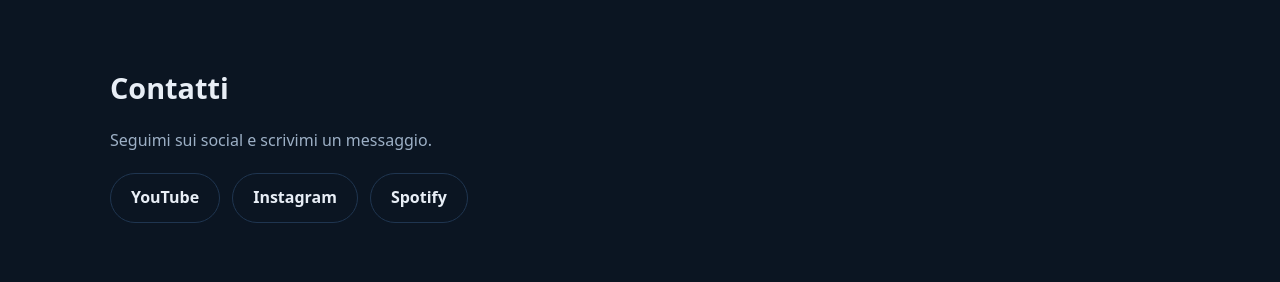
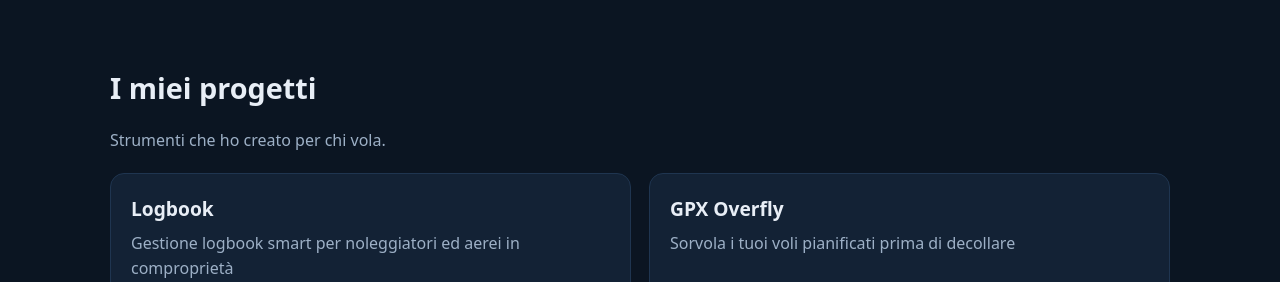
Before and after one commit to andrearossinisolutions/roxpilotlog-site, a Next.js app: page / in a window 1280 px wide. Shown: the part 2518-2800 px from the top of the page. Built offline with nearby package versions, Linux system fonts and the light colour scheme; no server answers.

Commit message:
Added my-projects

```diff
--- a/app/globals.css
+++ b/app/globals.css
@@ -70,3 +70,9 @@
   .nav nav { justify-content:center; gap:8px; font-size:.85rem; }
   .nav nav a { padding:6px 12px; }
 }
+.projects { display:grid; grid-template-columns:repeat(auto-fit,minmax(260px,1fr)); gap:18px; margin-top:20px; }
+.project { background:var(--panel); border:1px solid var(--line); border-radius:14px; padding:20px; transition:.15s; display:flex; flex-direction:column; gap:6px; }
+.project:hover { transform:translateY(-3px); border-color:var(--accent); }
+.project h3 { margin:0; font-size:1.2rem; }
+.project p { margin:0; color:var(--muted); }
+.project .more { margin-top:auto; padding-top:10px; }
--- a/app/page.tsx
+++ b/app/page.tsx
@@ -22,6 +22,7 @@
             <a href="#pilotlog">Il Pilot Log</a>
             <a href="#podcast">Il Mio Podcast</a>
             <a href="#campo">Il Campo Volo</a>
+            <a href="#progetti">I Miei Progetti</a>
             <a href="#contatti">Contatti e Social</a>
           </nav>
         </div>
@@ -88,6 +89,20 @@
           <a className="more" href={site.safeskyUrl} target="_blank" rel="noopener noreferrer">Apri a schermo intero →</a>
         </section>
 
+        <section id="progetti">
+          <h2>I miei progetti</h2>
+          <p className="muted">Strumenti che ho creato per chi vola.</p>
+          <div className="projects">
+            {site.projects.map((p) => (
+              <a key={p.url} className="project" href={p.url} target="_blank" rel="noopener noreferrer">
+                <h3>{p.name}</h3>
+                <p>{p.description}</p>
+                <span className="more">Apri →</span>
+              </a>
+            ))}
+          </div>
+        </section>
+
         <section id="contatti" className="contacts">
           <h2>Contatti</h2>
           <p className="muted">Seguimi sui social e scrivimi un messaggio.</p>
--- a/lib/config.ts
+++ b/lib/config.ts
@@ -5,6 +5,10 @@
   spotifyShowId: "1lbtzgmdJ8aFvNBxlDo0Go",
   spotifyUrl: "https://open.spotify.com/show/1lbtzgmdJ8aFvNBxlDo0Go?si=vnZA_sDZSUGqcfwIzCUyeA",
   safeskyUrl: "https://live-next.safesky.app/tv/FqWmtvIOeoo6Kf8tMa1tFA",
+  projects: [
+    { name: "Logbook", url: "https://logbook.rossinisolutions.com/", description: "Gestione logbook smart per noleggiatori ed aerei in comproprietà" },
+    { name: "GPX Overfly", url: "https://gpxoverfly.rossinisolutions.com/", description: "Sorvola i tuoi voli pianificati prima di decollare" },
+  ],
   channelId: "UCO8OHa7V3ngRAfjzNR25P4g",
   pilotLogPlaylistId: "PLVwu8xWOTXDMzy8DIBlLEr-wYTGGN4EFC",
   // ID della playlist YouTube di "Chiacchiere Sottovento" (https://www.youtube.com/playlist?list=<ID>).
```
Also changed, not shown: 1 other file (tests, documents, lock files or other folders).
